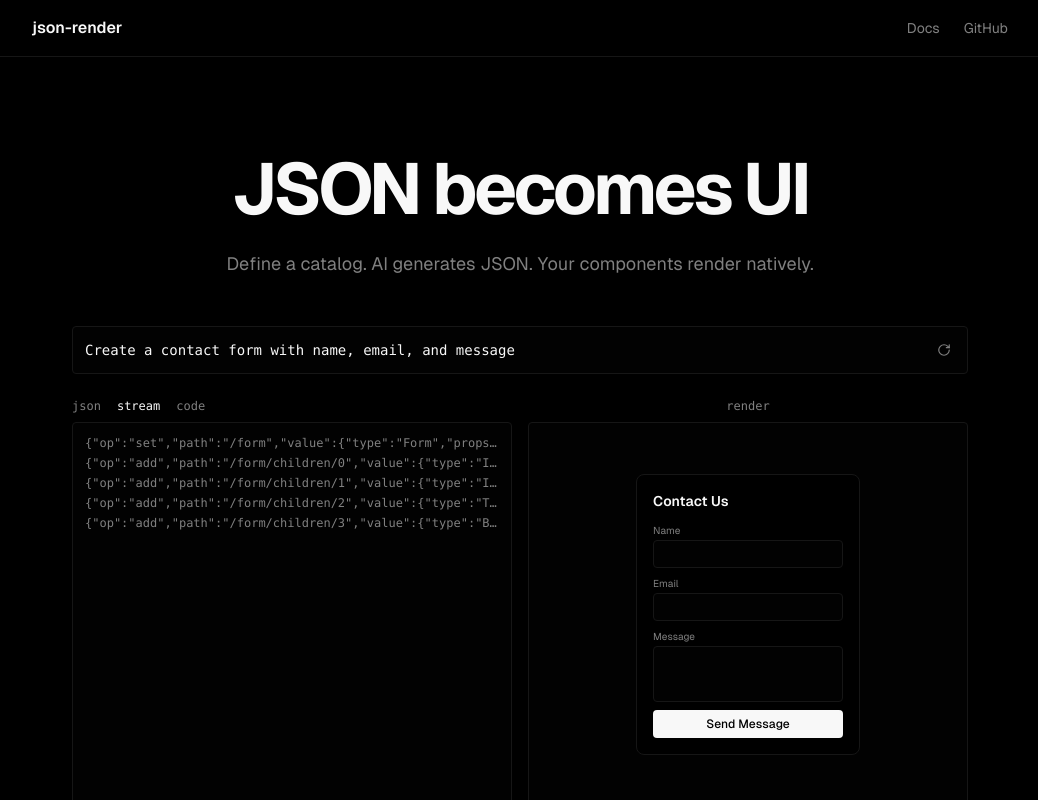
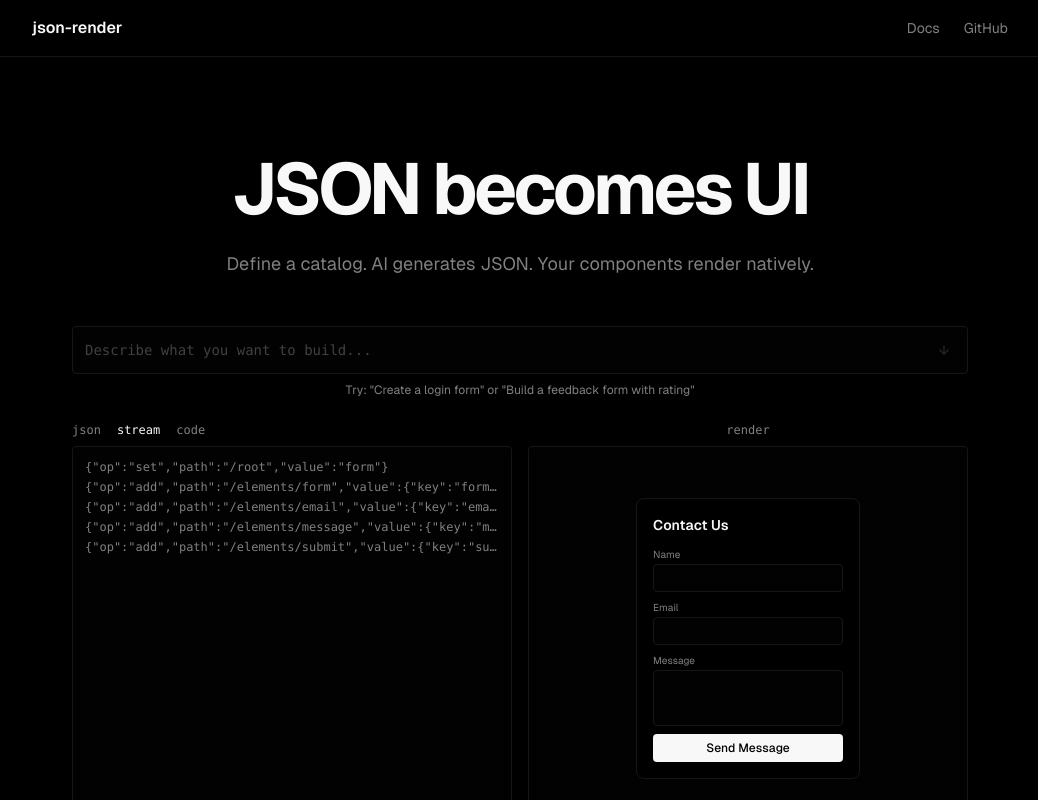
Before and after one commit to anthonytran550-ui/Shadcn-render, a Next.js app in the folder apps/web/: page / in a window 1280 px wide. Both pictures are taken after a click on the button "stream". Shown: the top 800 px of the page, without its empty margins (120-1158 px from the left). Built offline with nearby package versions, Linux system fonts and the light colour scheme.

Commit message:
real demo

```diff
--- /dev/null
+++ b/apps/web/app/api/generate/route.ts
@@ -0,0 +1,56 @@
+import { streamText } from 'ai';
+import { gateway } from '@ai-sdk/gateway';
+
+export const maxDuration = 30;
+
+const SYSTEM_PROMPT = `You are a UI generator that outputs JSONL (JSON Lines) patches to build a contact form.
+
+AVAILABLE COMPONENTS:
+- Form: { title?: string } - Form container with optional title. Has children.
+- Input: { label: string, name: string } - Text input field
+- Textarea: { label: string, name: string } - Multi-line text area
+- Button: { label: string, action: string } - Clickable button
+
+OUTPUT FORMAT:
+Output JSONL where each line is a patch operation:
+- {"op":"set","path":"/root","value":"element-key"} - Set root element
+- {"op":"add","path":"/elements/key","value":{...}} - Add an element
+
+ELEMENT STRUCTURE:
+{
+  "key": "unique-key",
+  "type": "ComponentType",
+  "props": { ... },
+  "children": ["child-key-1", "child-key-2"]
+}
+
+RULES:
+1. First set /root to the root element's key
+2. Add each element with a unique key using /elements/{key}
+3. Parent elements list child keys in their "children" array
+4. Stream elements progressively - parent first, then children
+5. Each element must have: key, type, props
+6. Children array contains STRING KEYS, not nested objects
+
+EXAMPLE - Contact Form:
+{"op":"set","path":"/root","value":"form"}
+{"op":"add","path":"/elements/form","value":{"key":"form","type":"Form","props":{"title":"Contact Us"},"children":["name","email","message","submit"]}}
+{"op":"add","path":"/elements/name","value":{"key":"name","type":"Input","props":{"label":"Name","name":"name"}}}
+{"op":"add","path":"/elements/email","value":{"key":"email","type":"Input","props":{"label":"Email","name":"email"}}}
+{"op":"add","path":"/elements/message","value":{"key":"message","type":"Textarea","props":{"label":"Message","name":"message"}}}
+{"op":"add","path":"/elements/submit","value":{"key":"submit","type":"Button","props":{"label":"Send Message","action":"submit"}}}
+
+Generate JSONL patches for the user's request:`;
+
+export async function POST(req: Request) {
+  const { prompt } = await req.json();
+
+  const result = streamText({
+    model: gateway('openai/gpt-4o-mini'),
+    system: SYSTEM_PROMPT,
+    prompt,
+    temperature: 0.7,
+  });
+
+  return result.toTextStreamResponse();
+}
--- a/apps/web/components/demo.tsx
+++ b/apps/web/components/demo.tsx
@@ -1,28 +1,48 @@
 "use client";
 
-import { useEffect, useState, useCallback } from "react";
+import { useEffect, useState, useCallback, useRef } from "react";
 import { CodeBlock } from "./code-block";
 
-const PROMPT = "Create a contact form with name, email, and message";
+const SIMULATION_PROMPT = "Create a contact form with name, email, and message";
 
-interface StageJson {
+interface UIElement {
   key: string;
   type: string;
   props: Record<string, unknown>;
-  children?: StageJson[];
+  children?: string[];
 }
 
-interface Stage {
-  json: StageJson;
+interface UITree {
+  root: string;
+  elements: Record<string, UIElement>;
+}
+
+interface SimulationStage {
+  tree: UITree;
   stream: string;
 }
 
-const STAGES: Stage[] = [
-  { json: { key: "form", type: "Form", props: { title: "Contact Us" }, children: [] }, stream: '{"op":"set","path":"/form","value":{"type":"Form","props":{"title":"Contact Us"}}}' },
-  { json: { key: "form", type: "Form", props: { title: "Contact Us" }, children: [{ key: "name", type: "Input", props: { label: "Name", name: "name" } }] }, stream: '{"op":"add","path":"/form/children/0","value":{"type":"Input","props":{"label":"Name"}}}' },
-  { json: { key: "form", type: "Form", props: { title: "Contact Us" }, children: [{ key: "name", type: "Input", props: { label: "Name", name: "name" } }, { key: "email", type: "Input", props: { label: "Email", name: "email" } }] }, stream: '{"op":"add","path":"/form/children/1","value":{"type":"Input","props":{"label":"Email"}}}' },
-  { json: { key: "form", type: "Form", props: { title: "Contact Us" }, children: [{ key: "name", type: "Input", props: { label: "Name", name: "name" } }, { key: "email", type: "Input", props: { label: "Email", name: "email" } }, { key: "message", type: "Textarea", props: { label: "Message", name: "message" } }] }, stream: '{"op":"add","path":"/form/children/2","value":{"type":"Textarea","props":{"label":"Message"}}}' },
-  { json: { key: "form", type: "Form", props: { title: "Contact Us" }, children: [{ key: "name", type: "Input", props: { label: "Name", name: "name" } }, { key: "email", type: "Input", props: { label: "Email", name: "email" } }, { key: "message", type: "Textarea", props: { label: "Message", name: "message" } }, { key: "submit", type: "Button", props: { label: "Send Message", action: "submit" } }] }, stream: '{"op":"add","path":"/form/children/3","value":{"type":"Button","props":{"label":"Send Message"}}}' },
+const SIMULATION_STAGES: SimulationStage[] = [
+  {
+    tree: { root: "form", elements: { form: { key: "form", type: "Form", props: { title: "Contact Us" }, children: [] } } },
+    stream: '{"op":"set","path":"/root","value":"form"}',
+  },
+  {
+    tree: { root: "form", elements: { form: { key: "form", type: "Form", props: { title: "Contact Us" }, children: ["name"] }, name: { key: "name", type: "Input", props: { label: "Name", name: "name" } } } },
+    stream: '{"op":"add","path":"/elements/form","value":{"key":"form","type":"Form","props":{"title":"Contact Us"},"children":["name"]}}',
+  },
+  {
+    tree: { root: "form", elements: { form: { key: "form", type: "Form", props: { title: "Contact Us" }, children: ["name", "email"] }, name: { key: "name", type: "Input", props: { label: "Name", name: "name" } }, email: { key: "email", type: "Input", props: { label: "Email", name: "email" } } } },
+    stream: '{"op":"add","path":"/elements/email","value":{"key":"email","type":"Input","props":{"label":"Email","name":"email"}}}',
+  },
+  {
+    tree: { root: "form", elements: { form: { key: "form", type: "Form", props: { title: "Contact Us" }, children: ["name", "email", "message"] }, name: { key: "name", type: "Input", props: { label: "Name", name: "name" } }, email: { key: "email", type: "Input", props: { label: "Email", name: "email" } }, message: { key: "message", type: "Textarea", props: { label: "Message", name: "message" } } } },
+    stream: '{"op":"add","path":"/elements/message","value":{"key":"message","type":"Textarea","props":{"label":"Message","name":"message"}}}',
+  },
+  {
+    tree: { root: "form", elements: { form: { key: "form", type: "Form", props: { title: "Contact Us" }, children: ["name", "email", "message", "submit"] }, name: { key: "name", type: "Input", props: { label: "Name", name: "name" } }, email: { key: "email", type: "Input", props: { label: "Email", name: "email" } }, message: { key: "message", type: "Textarea", props: { label: "Message", name: "message" } }, submit: { key: "submit", type: "Button", props: { label: "Send Message", action: "submit" } } } },
+    stream: '{"op":"add","path":"/elements/submit","value":{"key":"submit","type":"Button","props":{"label":"Send Message","action":"submit"}}}',
+  },
 ];
 
 const CODE_EXAMPLE = `import { createCatalog } from '@json-render/core';
@@ -57,35 +77,73 @@ export const catalog = createCatalog({
   },
 });`;
 
+type Mode = "simulation" | "interactive";
 type Phase = "typing" | "streaming" | "complete";
 type Tab = "stream" | "json" | "code";
 
+function parsePatch(line: string): { op: string; path: string; value: unknown } | null {
+  try {
+    const trimmed = line.trim();
+    if (!trimmed || trimmed.startsWith("//")) return null;
+    return JSON.parse(trimmed);
+  } catch {
+    return null;
+  }
+}
+
+function applyPatch(tree: UITree, patch: { op: string; path: string; value: unknown }): UITree {
+  const newTree = { ...tree, elements: { ...tree.elements } };
+
+  if (patch.path === "/root") {
+    newTree.root = patch.value as string;
+    return newTree;
+  }
+
+  if (patch.path.startsWith("/elements/")) {
+    const key = patch.path.slice("/elements/".length).split("/")[0];
+    if (key && (patch.op === "set" || patch.op === "add")) {
+      newTree.elements[key] = patch.value as UIElement;
+    }
+  }
+
+  return newTree;
+}
+
 export function Demo() {
+  const [mode, setMode] = useState<Mode>("simulation");
   const [phase, setPhase] = useState<Phase>("typing");
   const [typedPrompt, setTypedPrompt] = useState("");
+  const [userPrompt, setUserPrompt] = useState("");
   const [stageIndex, setStageIndex] = useState(-1);
   const [streamLines, setStreamLines] = useState<string[]>([]);
   const [activeTab, setActiveTab] = useState<Tab>("json");
   const [actionFired, setActionFired] = useState(false);
+  const [tree, setTree] = useState<UITree | null>(null);
+  const [isLoading, setIsLoading] = useState(false);
+  const abortRef = useRef<AbortController | null>(null);
 
-  const currentStage = stageIndex >= 0 ? STAGES[stageIndex] : null;
+  const currentSimulationStage = stageIndex >= 0 ? SIMULATION_STAGES[stageIndex] : null;
 
-  const reset = useCallback(() => {
-    setPhase("typing");
-    setTypedPrompt("");
-    setStageIndex(-1);
-    setStreamLines([]);
-    setActionFired(false);
-  }, []);
+  const stopGeneration = useCallback(() => {
+    abortRef.current?.abort();
+    if (mode === "simulation") {
+      // Skip to interactive mode
+      setMode("interactive");
+      setPhase("complete");
+      setTypedPrompt(SIMULATION_PROMPT);
+      setUserPrompt("");
+    }
+    setIsLoading(false);
+  }, [mode]);
 
-  // Typing effect
+  // Typing effect for simulation
   useEffect(() => {
-    if (phase !== "typing") return;
+    if (mode !== "simulation" || phase !== "typing") return;
 
     let i = 0;
     const interval = setInterval(() => {
-      if (i < PROMPT.length) {
-        setTypedPrompt(PROMPT.slice(0, i + 1));
+      if (i < SIMULATION_PROMPT.length) {
+        setTypedPrompt(SIMULATION_PROMPT.slice(0, i + 1));
         i++;
       } else {
         clearInterval(interval);
@@ -94,84 +152,155 @@ export function Demo() {
     }, 20);
 
     return () => clearInterval(interval);
-  }, [phase]);
+  }, [mode, phase]);
 
-  // Streaming effect
+  // Streaming effect for simulation
   useEffect(() => {
-    if (phase !== "streaming") return;
+    if (mode !== "simulation" || phase !== "streaming") return;
 
     let i = 0;
     const interval = setInterval(() => {
-      if (i < STAGES.length) {
-        const currentIndex = i;
-        const stage = STAGES[currentIndex];
+      if (i < SIMULATION_STAGES.length) {
+        const stage = SIMULATION_STAGES[i];
         if (stage) {
-          setStageIndex(currentIndex);
+          setStageIndex(i);
           setStreamLines((prev) => [...prev, stage.stream]);
+          setTree(stage.tree);
         }
         i++;
       } else {
         clearInterval(interval);
         setTimeout(() => {
           setPhase("complete");
+          setMode("interactive");
+          setUserPrompt("");
         }, 500);
       }
     }, 600);
 
     return () => clearInterval(interval);
-  }, [phase]);
+  }, [mode, phase]);
+
+  const handleSubmit = useCallback(async () => {
+    if (!userPrompt.trim() || isLoading) return;
+
+    abortRef.current?.abort();
+    abortRef.current = new AbortController();
+
+    setIsLoading(true);
+    setStreamLines([]);
+    setTree({ root: "", elements: {} });
+
+    try {
+      const response = await fetch("/api/generate", {
+        method: "POST",
+        headers: { "Content-Type": "application/json" },
+        body: JSON.stringify({ prompt: userPrompt }),
+        signal: abortRef.current.signal,
+      });
+
+      if (!response.ok) throw new Error(`HTTP error: ${response.status}`);
+
+      const reader = response.body?.getReader();
+      if (!reader) throw new Error("No response body");
+
+      const decoder = new TextDecoder();
+      let buffer = "";
+      let currentTree: UITree = { root: "", elements: {} };
+
+      while (true) {
+        const { done, value } = await reader.read();
+        if (done) break;
+
+        buffer += decoder.decode(value, { stream: true });
+        const lines = buffer.split("\n");
+        buffer = lines.pop() ?? "";
+
+        for (const line of lines) {
+          const patch = parsePatch(line);
+          if (patch) {
+            currentTree = applyPatch(currentTree, patch);
+            setTree({ ...currentTree });
+            setStreamLines((prev) => [...prev, line.trim()]);
+          }
+        }
+      }
+
+      if (buffer.trim()) {
+        const patch = parsePatch(buffer);
+        if (patch) {
+          currentTree = applyPatch(currentTree, patch);
+          setTree({ ...currentTree });
+          setStreamLines((prev) => [...prev, buffer.trim()]);
+        }
+      }
+    } catch (err) {
+      if ((err as Error).name !== "AbortError") {
+        console.error("Generation error:", err);
+      }
+    } finally {
+      setIsLoading(false);
+    }
+  }, [userPrompt, isLoading]);
 
   const handleAction = () => {
     setActionFired(true);
     setTimeout(() => setActionFired(false), 2000);
   };
 
-  // Progressive render based on current stage
+  // Render preview from tree
   const renderPreview = () => {
-    if (!currentStage) {
-      return <div className="text-muted-foreground/50 text-sm">waiting...</div>;
+    const currentTree = mode === "simulation" ? currentSimulationStage?.tree : tree;
+
+    if (!currentTree || !currentTree.root || !currentTree.elements[currentTree.root]) {
+      return <div className="text-muted-foreground/50 text-sm">{isLoading ? "generating..." : "waiting..."}</div>;
     }
 
-    const { props, children = [] } = currentStage.json;
-    const title = props.title as string | undefined;
-    const nameField = children.find(c => c.key === "name");
-    const emailField = children.find(c => c.key === "email");
-    const messageField = children.find(c => c.key === "message");
-    const submitBtn = children.find(c => c.key === "submit");
+    const root = currentTree.elements[currentTree.root];
+    if (!root) return null;
+
+    const title = root.props.title as string | undefined;
+    const children = (root.children ?? []).map((key) => currentTree.elements[key]).filter(Boolean) as UIElement[];
 
     return (
       <div className="text-center animate-in fade-in duration-200">
         <div className="border border-border rounded-lg p-4 bg-background inline-block text-left w-56">
-          {title && (
-            <h3 className="font-semibold mb-3 text-sm">{title}</h3>
-          )}
+          {title && <h3 className="font-semibold mb-3 text-sm">{title}</h3>}
           <div className="space-y-2">
-            {nameField && (
-              <div className="animate-in fade-in slide-in-from-bottom-1 duration-200">
-                <label className="text-[10px] text-muted-foreground block mb-0.5">{nameField.props.label as string}</label>
+            {children.map((child) => {
+              if (child.type === "Input") {
+                return (
+                  <div key={child.key} className="animate-in fade-in slide-in-from-bottom-1 duration-200">
+                    <label className="text-[10px] text-muted-foreground block mb-0.5">
+                      {child.props.label as string}
+                    </label>
                     <div className="h-7 w-full bg-card border border-border rounded px-2 text-xs" />
                   </div>
-            )}
-            {emailField && (
-              <div className="animate-in fade-in slide-in-from-bottom-1 duration-200">
-                <label className="text-[10px] text-muted-foreground block mb-0.5">{emailField.props.label as string}</label>
-                <div className="h-7 w-full bg-card border border-border rounded px-2 text-xs" />
-              </div>
-            )}
-            {messageField && (
-              <div className="animate-in fade-in slide-in-from-bottom-1 duration-200">
-                <label className="text-[10px] text-muted-foreground block mb-0.5">{messageField.props.label as string}</label>
+                );
+              }
+              if (child.type === "Textarea") {
+                return (
+                  <div key={child.key} className="animate-in fade-in slide-in-from-bottom-1 duration-200">
+                    <label className="text-[10px] text-muted-foreground block mb-0.5">
+                      {child.props.label as string}
+                    </label>
                     <div className="h-14 w-full bg-card border border-border rounded px-2 text-xs" />
                   </div>
-            )}
-            {submitBtn && (
+                );
+              }
+              if (child.type === "Button") {
+                return (
                   <button
+                    key={child.key}
                     onClick={handleAction}
                     className="w-full px-3 py-1.5 bg-foreground text-background rounded text-xs font-medium hover:opacity-90 transition-opacity animate-in fade-in slide-in-from-bottom-1 duration-200"
                   >
-                {submitBtn.props.label as string}
+                    {child.props.label as string}
                   </button>
-            )}
+                );
+              }
+              return null;
+            })}
           </div>
         </div>
         {actionFired && (
@@ -183,25 +312,66 @@ export function Demo() {
     );
   };
 
-  const jsonCode = currentStage
-    ? JSON.stringify(currentStage.json, null, 2)
-    : "// waiting...";
+  const currentTree = mode === "simulation" ? currentSimulationStage?.tree : tree;
+  const jsonCode = currentTree ? JSON.stringify(currentTree, null, 2) : "// waiting...";
+
+  const isTypingSimulation = mode === "simulation" && phase === "typing";
+  const isStreamingSimulation = mode === "simulation" && phase === "streaming";
+  const showLoadingDots = isStreamingSimulation || isLoading;
 
   return (
     <div className="w-full max-w-4xl mx-auto">
       {/* Prompt input */}
       <div className="mb-6">
         <div className="border border-border rounded p-3 bg-card font-mono text-sm min-h-[44px] flex items-center justify-between">
-          <div className="flex items-center">
+          {mode === "simulation" ? (
+            <div className="flex items-center flex-1">
               <span className="inline-flex items-center h-5">{typedPrompt}</span>
-            {phase === "typing" && (
+              {isTypingSimulation && (
                 <span className="inline-block w-2 h-4 bg-foreground ml-0.5 animate-pulse" />
               )}
             </div>
+          ) : (
+            <form
+              className="flex items-center flex-1"
+              onSubmit={(e) => {
+                e.preventDefault();
+                handleSubmit();
+              }}
+            >
+              <input
+                type="text"
+                value={userPrompt}
+                onChange={(e) => setUserPrompt(e.target.value)}
+                placeholder="Describe what you want to build..."
+                className="flex-1 bg-transparent outline-none placeholder:text-muted-foreground/50"
+                disabled={isLoading}
+                autoFocus
+              />
+            </form>
+          )}
+          {(mode === "simulation" || isLoading) ? (
             <button
-            onClick={reset}
+              onClick={stopGeneration}
               className="ml-2 p-1 text-muted-foreground hover:text-foreground transition-colors"
-            aria-label="Replay demo"
+              aria-label="Stop"
+            >
+              <svg
+                width="14"
+                height="14"
+                viewBox="0 0 24 24"
+                fill="currentColor"
+                stroke="none"
+              >
+                <rect x="6" y="6" width="12" height="12" rx="1" />
+              </svg>
+            </button>
+          ) : (
+            <button
+              onClick={handleSubmit}
+              disabled={!userPrompt.trim()}
+              className="ml-2 p-1 text-muted-foreground hover:text-foreground transition-colors disabled:opacity-30"
+              aria-label="Submit"
             >
               <svg
                 width="14"
@@ -213,10 +383,14 @@ export function Demo() {
                 strokeLinecap="round"
                 strokeLinejoin="round"
               >
-              <path d="M21 12a9 9 0 1 1-9-9c2.52 0 4.93 1 6.74 2.74L21 8" />
-              <path d="M21 3v5h-5" />
+                <path d="M12 5v14" />
+                <path d="M19 12l-7 7-7-7" />
               </svg>
             </button>
+          )}
+        </div>
+        <div className="mt-2 text-xs text-muted-foreground">
+          Try: &quot;Create a login form&quot; or &quot;Build a feedback form with rating&quot;
         </div>
       </div>
 
@@ -247,14 +421,14 @@ export function Demo() {
                     {line}
                   </div>
                 ))}
-                {phase === "streaming" && streamLines.length < STAGES.length && (
+                {showLoadingDots && (
                   <div className="flex gap-1 mt-2">
                     <span className="w-1 h-1 bg-muted-foreground rounded-full animate-pulse" />
                     <span className="w-1 h-1 bg-muted-foreground rounded-full animate-pulse [animation-delay:75ms]" />
                     <span className="w-1 h-1 bg-muted-foreground rounded-full animate-pulse [animation-delay:150ms]" />
                   </div>
                 )}
-                {streamLines.length === 0 && phase !== "streaming" && (
+                {streamLines.length === 0 && !showLoadingDots && (
                   <div className="text-muted-foreground/50">waiting...</div>
                 )}
               </div>
```
Lines whose indentation alone changed are shown as unchanged.
